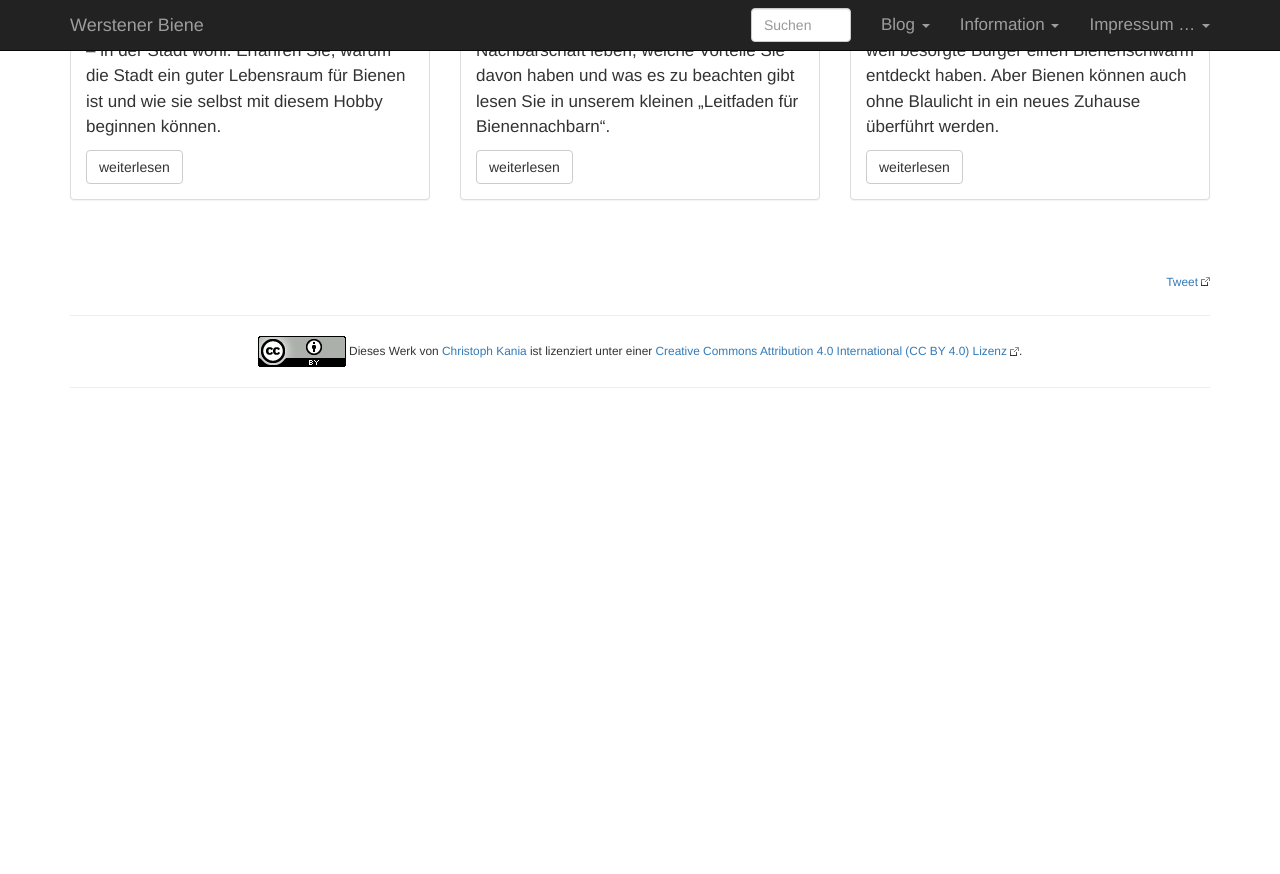
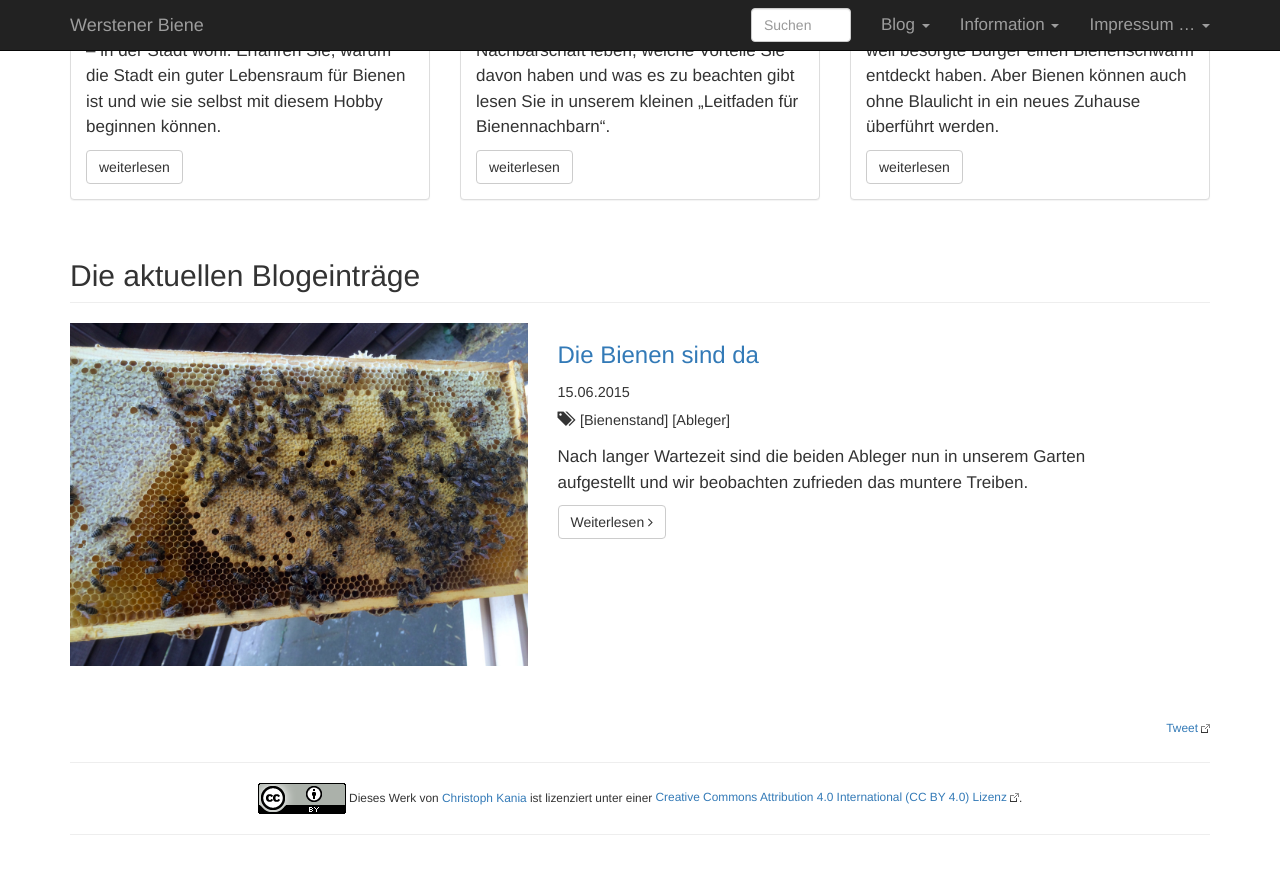
Before and after one commit to chkania/werstener-biene, a Jekyll site: the page built from index.html, in a window 1280 px wide and 900 px high, scrolled down 700 px. Shown: the top 874 px of the window. Built offline with Jekyll 4.4.1, drawn with Linux system fonts in a browser that asks for light colours; comment, search, counter and statistics services are not loaded; before the commit the page ends 1158 px from its top, so only the background shows below that.

Commit message:
new blogpost

```diff
--- /dev/null
+++ b/_posts/2015-06-15-die-bienen-sind-da.md
@@ -0,0 +1,32 @@
+---
+layout: default
+title: Die Bienen sind da
+author: Christoph Kania
+date: 2015-06-15
+published: true
+categories:
+tags: [Bienenstand, Ableger]
+language: de
+image: /images/content/Brutwabe_1200.jpg
+excerpt: "Nach langer Wartezeit sind die beiden Ableger nun in unserem Garten aufgestellt und wir beobachten zufrieden das muntere Treiben."
+---
+
+Bienenzüchter können einem schon leid tun. Zumindest jene, die Jungimker mit Ablegern versorgen. Mein Züchter war auf jeden Fall sichtlich von den ungeduldigen Neuimkern genervt, die alle Nase lang nachgefragt hatten, wann die Bienen denn nun endlich kommen.
+
+<div class="imageleft" style="max-width:300px;"><img class="img-responsive img-rounded" src="/images/content/Brutwabe_600.jpg" alt="Brutwabe" />Bienen auf einer Brutwabe</div>Eigentlich wollte er die Ableger noch zwei weitere Wochen auf seinem Stand behalten, damit die ersten Töchter der neuen Königin noch bei ihm schlüpfen und er ein kräftigeres Volk abgeben kann.
+
+Am vergangenen Samstag (13. Juni 2015) konnte ich sie dann aber doch abholen. Es schwirrte ordentlich von Bienen, denn insgesamt standen ca. 25 Ablegerkästen auf dem Platz und es landen ja nicht immer alle Bienen in der Beute.
+
+Bei der gemeinsamen Inspektion der Waben konnte ich mich davon überzeugen, dass jedes Volk über eine Königin verfügte, eine gute Menge verdeckelter Brut und reichlich Stifte (so nenn man die in die Zellen abgelegten Eier). Außerdem hatten die Bienen Futter und Pollen eingelagert.
+
+Die Rückfahrt mit dem Auto war etwas aufregend, denn ich konnte die Bienen summen hören und die Vorstellung, dass sich auf der Autbahn bei einem Ruck eine Beute öffnet und die Bienen durch das Auto fliegen, war doch etwas beunruhigend. Aber die Wandergurte haben hervorragend gehalten.
+
+<div class="imageright hideinprint" style="max-width:420px;"><iframe width="420" height="315" src="https://www.youtube.com/embed/ZBrCxvLD4oo" frameborder="0" allowfullscreen></iframe></div>Zu Hause angekommen, wurden die Bienen an ihrem zukünftigen Wohnort aufgestellt und die Fluglöcher nur etwa eine Bienenbreite weit geöffnet. Da die Völker noch sehr klein sind und sich um die Pflege der Brut kümmern müssen, können sie nur eine sehr klein besetzte Fluglochwache aufstellen. Daher sind die Völker, wenn die Fluglöcher zu groß sind, ein leichtes Spiel für andere Bienen oder auch Wespen und können der Räuberei zum Opfer fallen.
+
+Es war sehr schön zu sehen, wie die Bienen zunächst einen Orientierungsflug unternahmen. Sie kamen aus dem Flugloch heraus, flogen in aufsteigenden Spiralen über den Stand und dann wieder in die Beute ein. Es war deutlich zu hören, dass eine gewisse Unruhe im Volk war.
+
+Schon am nächsten Tag sah das Flugbild ganz anders aus: Die Bienen flogen aus der Beute heraus und entfernten sich sofort auf dem Weg zu ihrem Ziel. Auch die zurückkehrenden Bienen flogen schnurstracks in Richtung Flugloch. Nur noch sehr vereinzelt näherten sich Bienen von der Rückseite der Beute an.
+
+Ich habe nun eine erste Gabe Flüssigfutter eingestellt. Dieses ist in halbierten PET Flaschen fluglochfern direkt neben der äußersten Brutwabe platziert. Die Fütterung wird nach Bedarf nun ständig fortgesetzt und ich gebe sukzessive neue Mittelwände direkt zwischen äußerer Futterwabe und der Nachbarwabe; also nicht an den Rand.
+
+Nun heißt es: Geduldig sein. Denn natürlich würde ich am liebsten ständig in die Völker schauen und sehen, wie sie sich entwickeln. Aber sie brauchen ihre Ruhe. Es ist jedoch auch am Flugloch zu sehen, dass innen alles in Ordnung ist: Es herrscht reger Flugbetrieb von Nektar- und Wassersammlerinnen und es wird auch Pollen eingetragen. Das Brutgeschäft läuft also in vollem Gange. Am kommenden Wochenende werde ich dann mal sehen, wie es innen aussieht.
--- a/index.html
+++ b/index.html
@@ -46,6 +46,35 @@ title: Werstener Biene
             </div>
         </div>
         <!-- /.row -->
+
+<div class="row">
+            <div class="col-lg-12">
+                <h2 class="page-header">Die aktuellen Blogeinträge</h2>
+            </div>
+        </div
+
+        {% for post in site.posts limit: 12 %}
+        <!-- Blog Post Row -->
+        <div class="row">
+
+            <div class="col-md-5">
+                <a href="{{ post.url }}">
+                    <img class="img-responsive img-hover" src="{{ post.image }}" alt="">
+                </a>
+            </div>
+            <div class="col-md-6">
+                <h3>
+                    <a href="{{ post.url }}" title="{{ post.title }}">{{ post.title }}</a>
+                </h3>
+                <p><small>{{ post.date | date:"%d.%m.%Y" }}<br>
+                    <i class="glyphicon glyphicon-tags"></i>&nbsp; {% for tag in post.tags %} [{{tag}}] {% endfor %}</small
+                </p>
+                <p>{{ post.excerpt }}</p>
+                <a class="btn btn-default" href="{{ post.url }}">Weiterlesen <i class="fa fa-angle-right"></i></a>
+            </div>
+        </div>
+        <!-- /.row -->
+        {% endfor %}
 
         {% comment %}
         <!-- Portfolio Section -->
--- a/s3copy.txt
+++ b/s3copy.txt
@@ -13,3 +13,4 @@ js/bootstrap.js
 js/jqBootstrapValidation.js
 js/jquery.js
 js/contact_me.js
+/images/content/Brutwabe*.jpg
```
Also changed, not shown: images/content/Brutwabe_1200.jpg (added), images/content/Brutwabe_1800.jpg (added), images/content/Brutwabe_300.jpg (added), images/content/Brutwabe_600.jpg (added), 1 other file.
